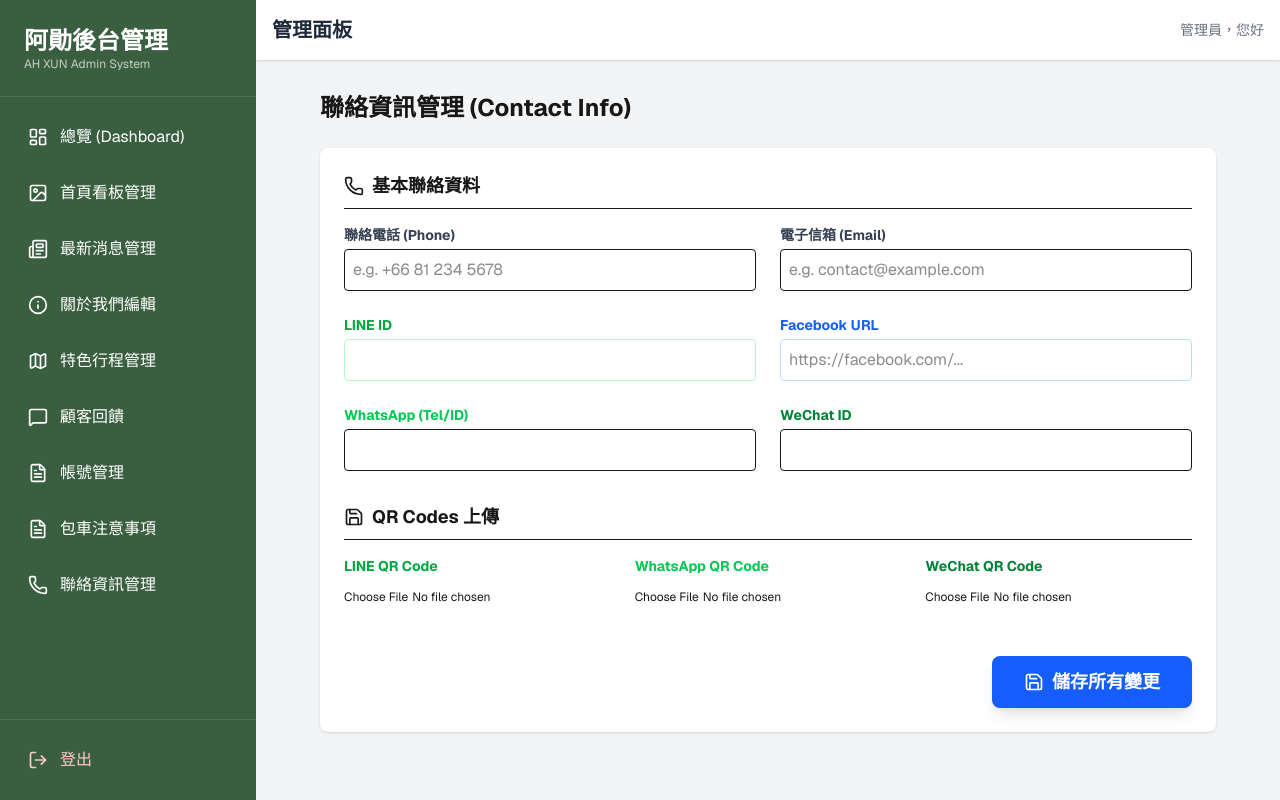
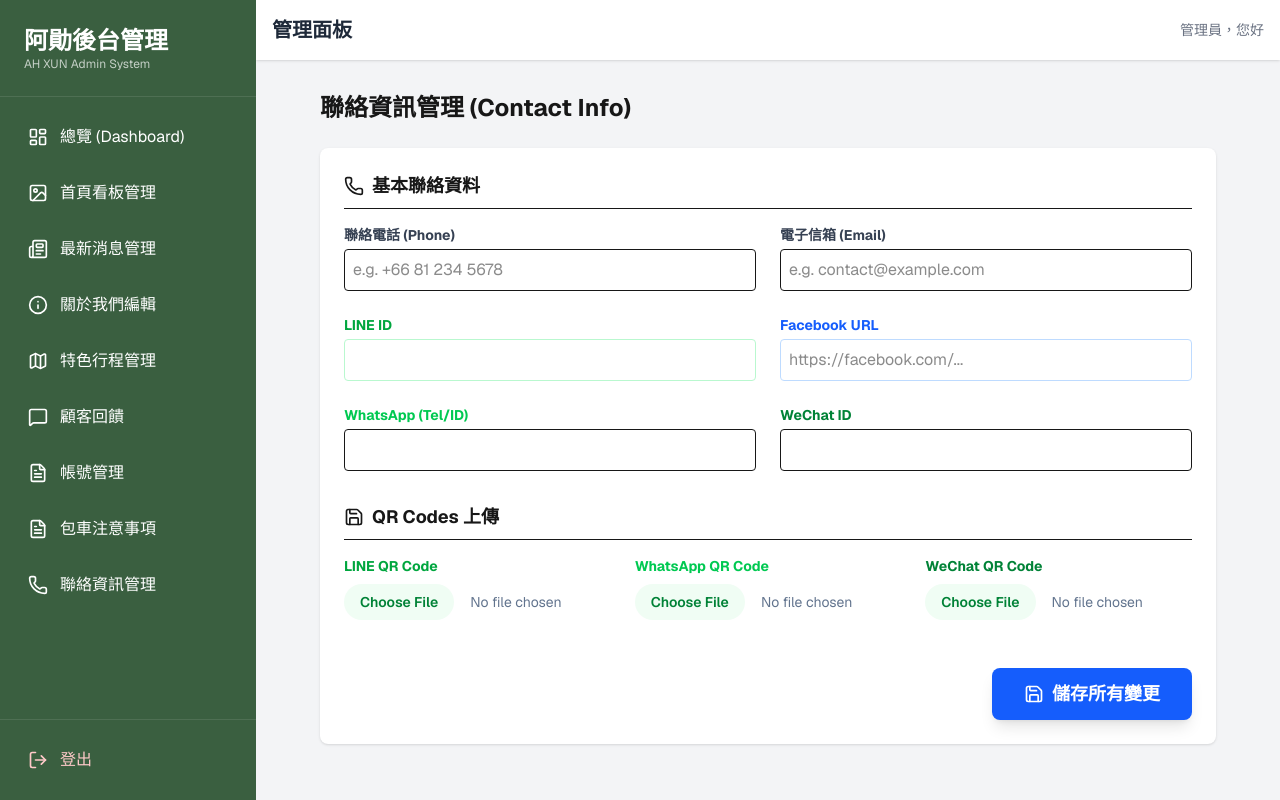
Before and after one commit to marcochen0508/ah-xun-travel, a Next.js app: page /admin/contact in a window 1280 px wide. Built offline with nearby package versions, Linux system fonts and the light colour scheme; no server answers.

Commit message:
style: improve file input button style in admin contact page

```diff
--- a/src/app/admin/contact/page.tsx
+++ b/src/app/admin/contact/page.tsx
@@ -210,7 +210,17 @@ export default function ContactPage() {
                                     <img src={formData.line_qr} alt="Line QR" className="object-cover w-full h-full" />
                                 </div>
                             )}
-                            <input type="file" accept="image/*" onChange={(e) => handleFileUpload(e, 'line_qr')} className="text-xs" />
+                            <input
+                                type="file"
+                                accept="image/*"
+                                onChange={(e) => handleFileUpload(e, 'line_qr')}
+                                className="block w-full text-sm text-slate-500
+                                  file:mr-4 file:cursor-pointer file:py-2 file:px-4
+                                  file:rounded-full file:border-0
+                                  file:text-sm file:font-semibold
+                                  file:bg-green-50 file:text-green-700
+                                  hover:file:bg-green-100"
+                            />
                         </div>
 
                         {/* WhatsApp QR */}
@@ -221,7 +231,17 @@ export default function ContactPage() {
                                     <img src={formData.whatsapp_qr} alt="WhatsApp QR" className="object-cover w-full h-full" />
                                 </div>
                             )}
-                            <input type="file" accept="image/*" onChange={(e) => handleFileUpload(e, 'whatsapp_qr')} className="text-xs" />
+                            <input
+                                type="file"
+                                accept="image/*"
+                                onChange={(e) => handleFileUpload(e, 'whatsapp_qr')}
+                                className="block w-full text-sm text-slate-500
+                                  file:mr-4 file:cursor-pointer file:py-2 file:px-4
+                                  file:rounded-full file:border-0
+                                  file:text-sm file:font-semibold
+                                  file:bg-green-50 file:text-green-700
+                                  hover:file:bg-green-100"
+                            />
                         </div>
 
                         {/* WeChat QR */}
@@ -232,7 +252,17 @@ export default function ContactPage() {
                                     <img src={formData.wechat_qr} alt="WeChat QR" className="object-cover w-full h-full" />
                                 </div>
                             )}
-                            <input type="file" accept="image/*" onChange={(e) => handleFileUpload(e, 'wechat_qr')} className="text-xs" />
+                            <input
+                                type="file"
+                                accept="image/*"
+                                onChange={(e) => handleFileUpload(e, 'wechat_qr')}
+                                className="block w-full text-sm text-slate-500
+                                  file:mr-4 file:cursor-pointer file:py-2 file:px-4
+                                  file:rounded-full file:border-0
+                                  file:text-sm file:font-semibold
+                                  file:bg-green-50 file:text-green-700
+                                  hover:file:bg-green-100"
+                            />
                         </div>
                     </div>
                 </div>
```
